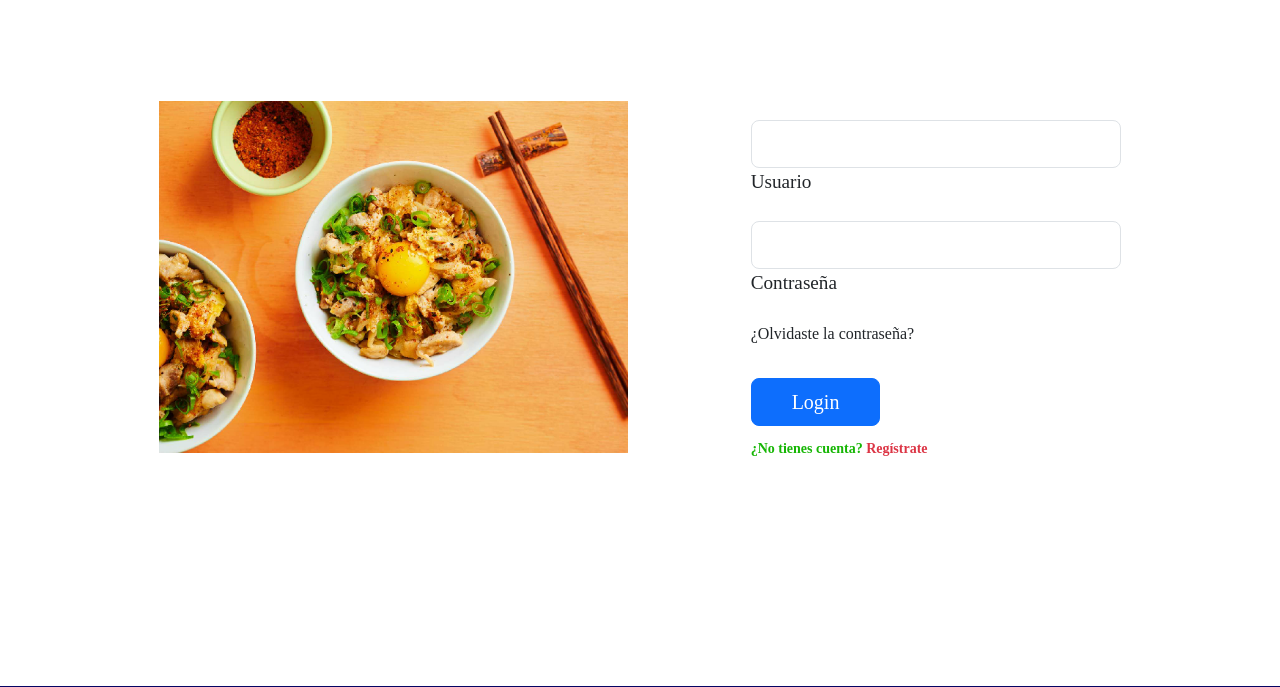
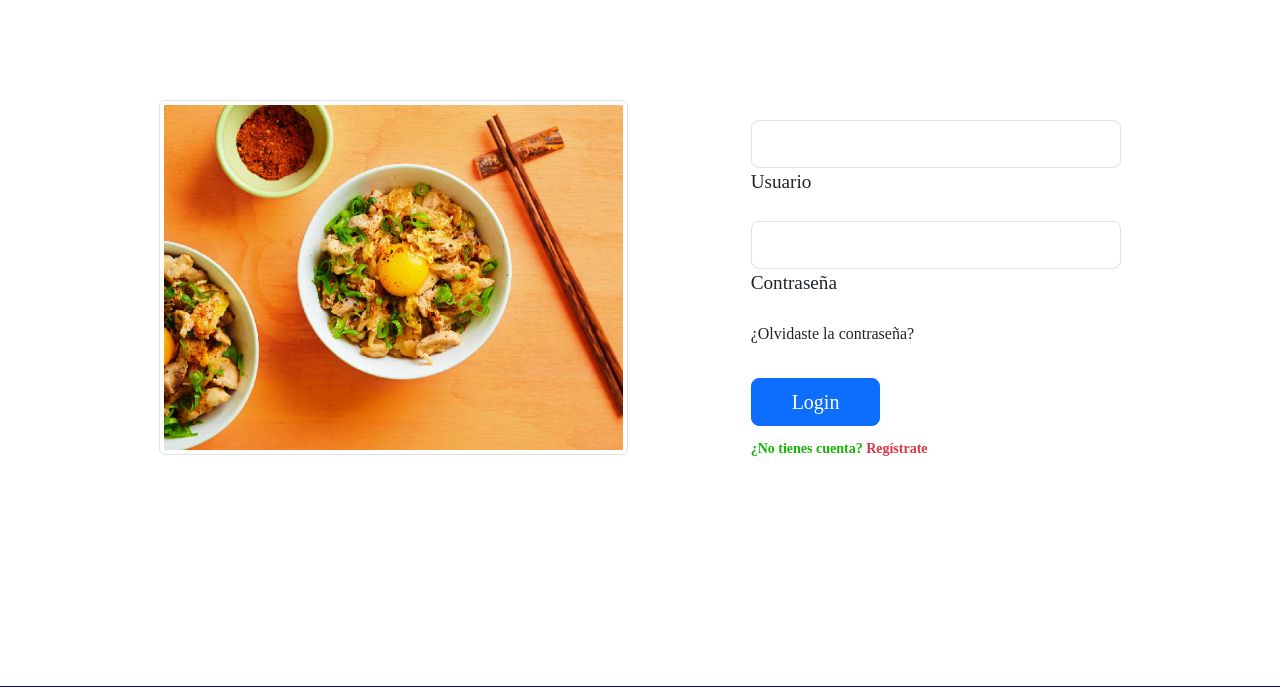
Before and after one commit to Magdiel1990/Cookt, a PHP site: page /cookt/login.php in a window 1280 px wide. Shown: the top 687 px of the page. Run offline with PHP 8.4, Linux system fonts and the light colour scheme; some libraries are stand-ins or nearby versions.

Commit message:
login fixed

```diff
--- a/login.php
+++ b/login.php
@@ -113,11 +113,11 @@ if (isset($_POST['username']) && isset($_POST['password'])) {
 
     <section class="my-4">
         <div class="container-fluid h-custom my-4">
-            <div class="row d-flex justify-content-center align-items-center h-100">
+            <div class="row d-flex justify-content-center align-items-center">
                 <div class="col-md-9 col-lg-6 col-xl-5">
-                    <img src="imgs/login/Picture.png" class="img-fluid" alt="Sample image">
+                    <img src="imgs/login/Picture.png" class="img-fluid img-thumbnail" alt="Sample image">
                 </div>
-                <div class="col-md-8 col-lg-6 col-xl-4 offset-xl-1 mt-sm-4">
+                <div class="col-md-8 col-lg-6 col-xl-4 offset-xl-1 mt-4">
                     <form action="/cookt/login" method="POST">
                         <!-- Email input -->
                         <div class="form-outline mb-3">
```
